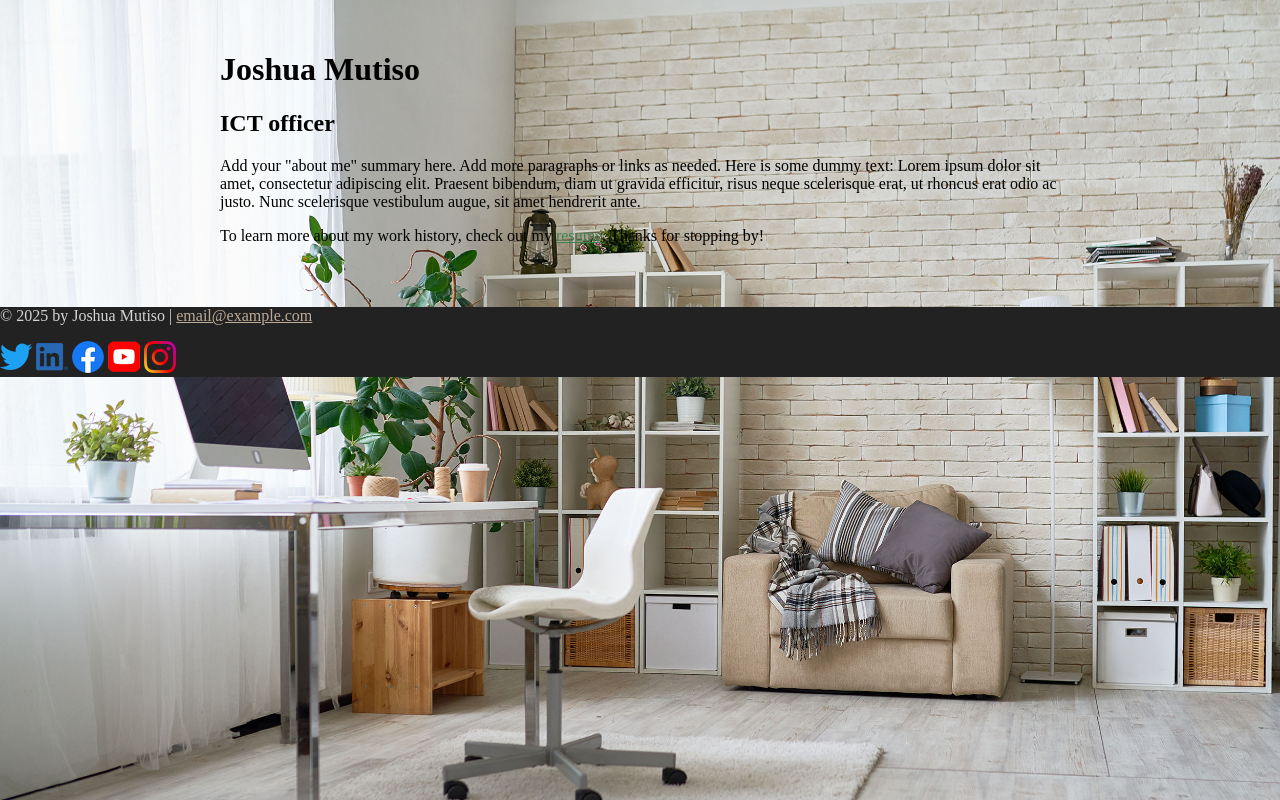
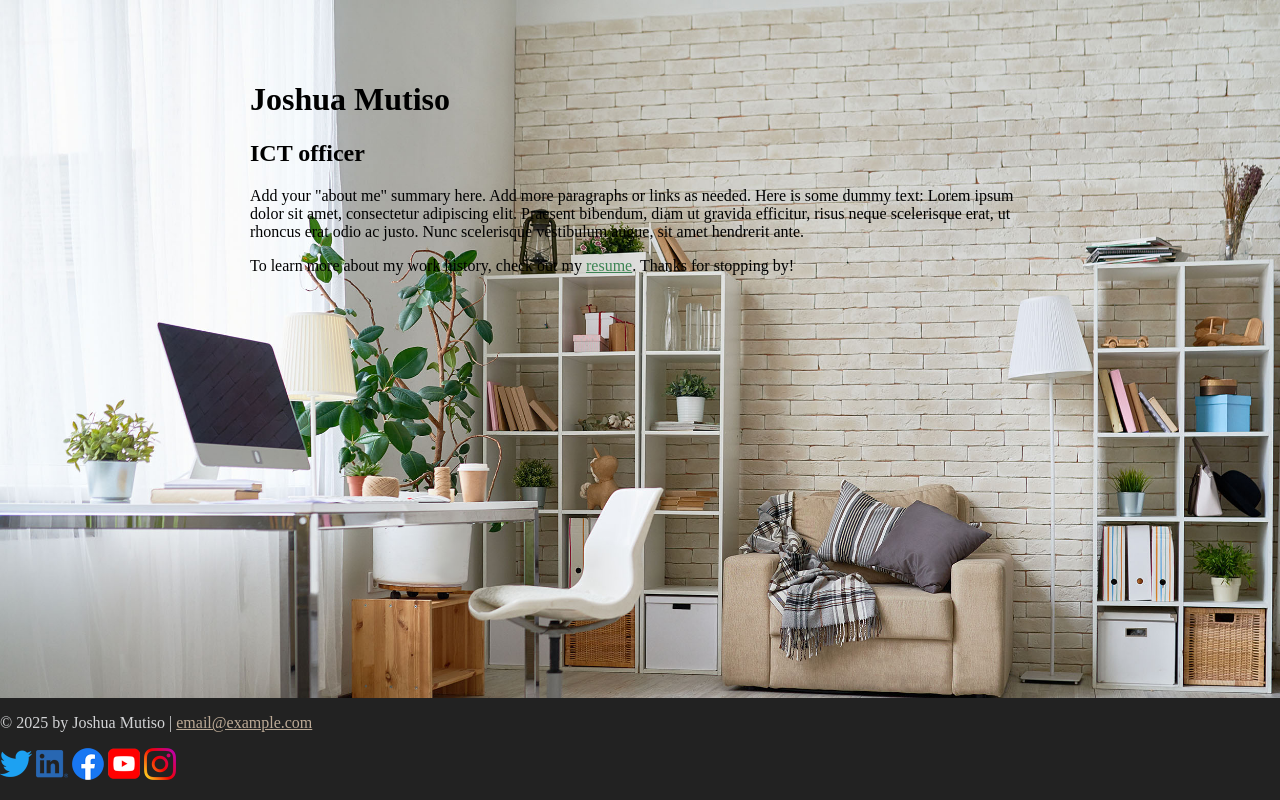
Before and after one commit to nerdguy-lab/css-essential-training, a plain HTML site: page index.html in a window 1280 px wide. Drawn offline with Linux system fonts and the light colour scheme.

Commit message:
Add a Sticky footer with flexbox.

```diff
--- a/css/styles.css
+++ b/css/styles.css
@@ -68,10 +68,17 @@ footer a:hover {
 .home {
     background: url(../images/bg-home-office-studio.jpg) no-repeat;
     background-size: cover;
+    display: flex;
+    flex-direction: column;
 }
 
 .home .content-wrapper {
+    flex: 1 0 auto;
+}
+
+.content-bg {
     background-color: rgb(255, 255, 255/ 0.9);
+    padding: 30px;
 }
 
 /* RESUME
--- a/index.html
+++ b/index.html
@@ -11,6 +11,7 @@
 <body class="home">
   <!-- //  INTRO  // -->
   <div class="content-wrapper">
+    <div class="content-bg">
       <header>
         <!-- Start content edits below this line. -->
         <h1>Joshua Mutiso</h1>
@@ -22,7 +23,8 @@
       <!-- //  ABOUT ME  // -->
       <main>
         <!-- Start content edits below this line. -->
-      <p>Add your "about me" summary here. Add more paragraphs or links as needed. Here is some dummy text: Lorem ipsum
+        <p>Add your "about me" summary here. Add more paragraphs or links as needed. Here is some dummy text: Lorem
+          ipsum
           dolor sit amet, consectetur adipiscing elit. Praesent bibendum, diam ut gravida efficitur, risus neque
           scelerisque
           erat, ut rhoncus erat odio ac justo. Nunc scelerisque vestibulum augue, sit amet hendrerit ante.</p>
@@ -31,6 +33,7 @@
 
         <!-- End content edits here. -->
       </main>
+    </div>
   </div>
 
   <!-- //  FOOTER INFO, SOCIAL MEDIA  // -->
```
Lines whose indentation alone changed are shown as unchanged.
